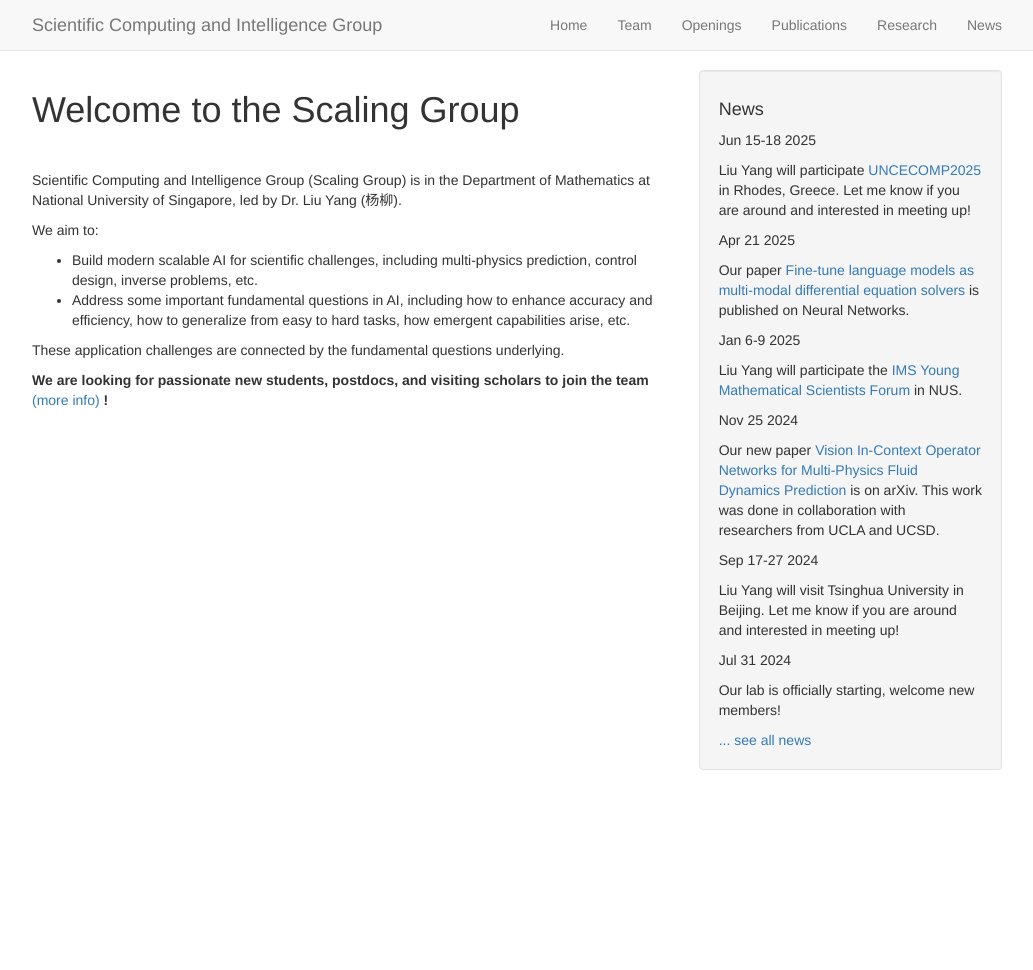
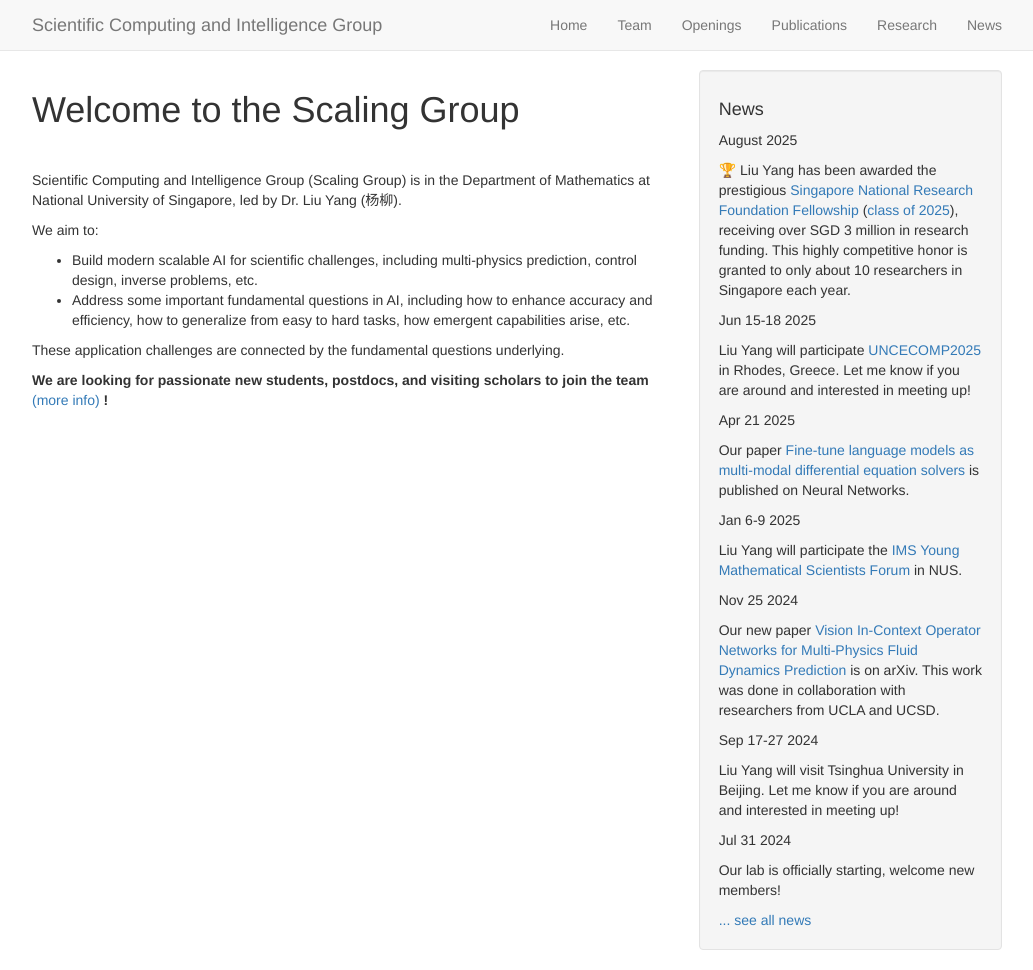
Before and after one commit to scaling-group/scaling-group.github.io, a Jekyll site: the page built from _pages/home.md, in a window 1280 px wide and 970 px high. Shown: the whole window, without its empty margins (123-1156 px from the left). Built offline with Jekyll 4.4.1, drawn with Linux system fonts in a browser that asks for light colours.

Commit message:
add news of NRF Fellowship

```diff
--- a/_data/news.yml
+++ b/_data/news.yml
@@ -1,3 +1,6 @@
+- date: August 2025
+  headline: 🏆 Liu Yang has been awarded the prestigious [Singapore National Research Foundation Fellowship](https://www.nrf.gov.sg/grants/nrff/) ([class of 2025](https://file.go.gov.sg/nrf-fellowship.pdf)), receiving over SGD 3 million in research funding. This highly competitive honor is granted to only about 10 researchers in Singapore each year.
+
 - date: Jun 15-18 2025
   headline: Liu Yang will participate [UNCECOMP2025](https://2025.uncecomp.org/) in Rhodes, Greece. Let me know if you are around and interested in meeting up!
 
```
Also changed, not shown: 2 other files.
